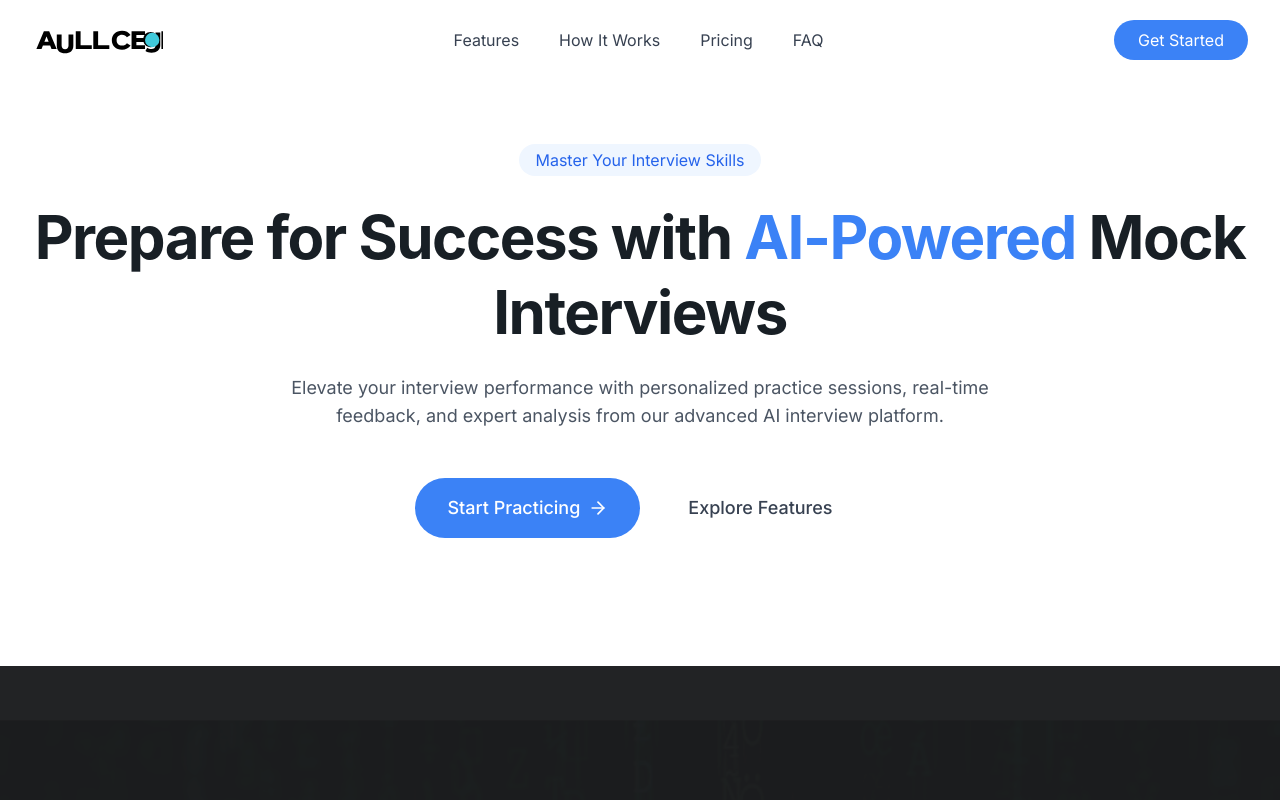
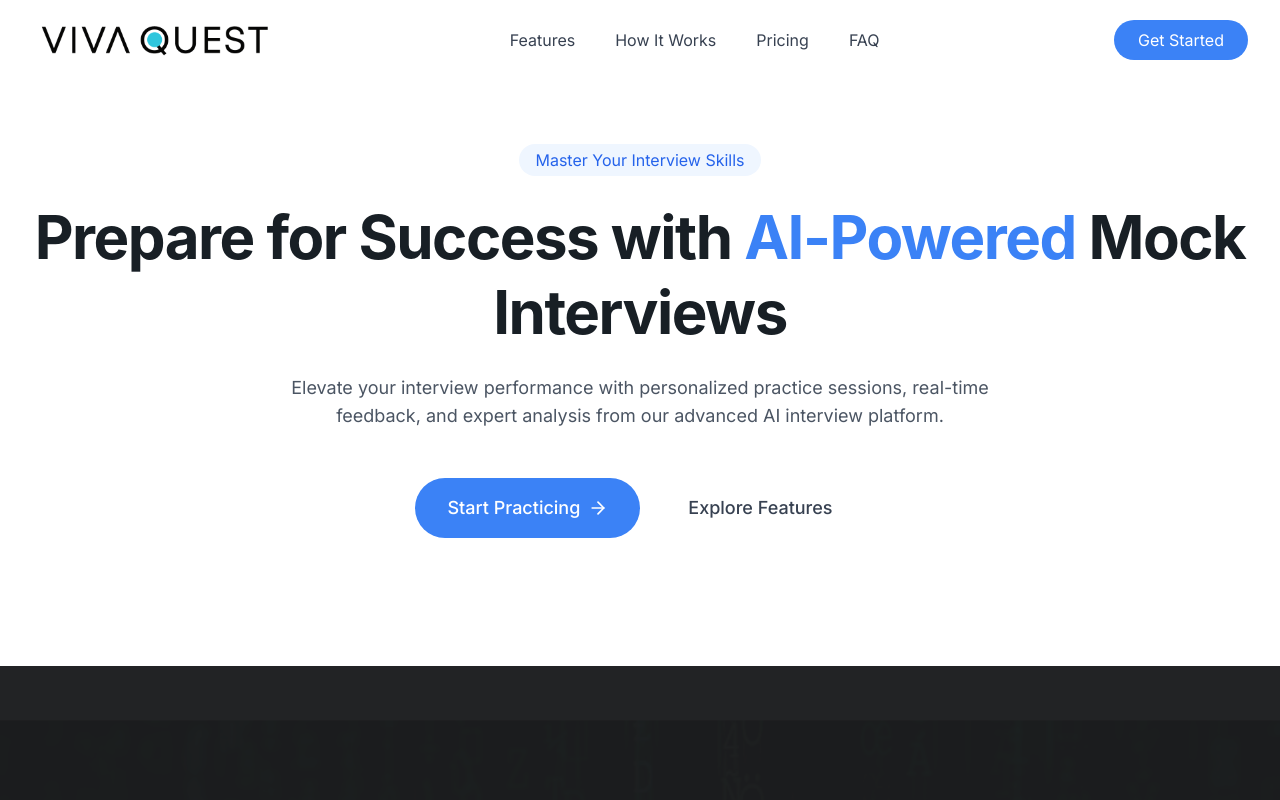
Before and after one commit to star-digilabs/viva-quest-interview-hub, a React (Vite) app: page / in a window 1280 px wide. Shown: the top 800 px of the page. Built offline with nearby package versions, Linux system fonts and the light colour scheme.

Commit message:
Replace navbar logo
Replaces the existing logo in the navbar with the new one.

```diff
--- a/src/components/Navbar.tsx
+++ b/src/components/Navbar.tsx
@@ -39,7 +39,7 @@ const Navbar = () => {
           <div className="flex items-center">
             <a href="#" className="flex items-center">
               <img
-                src="/lovable-uploads/logo-vivaquest.svg"
+                src="/lovable-uploads/6b417b0e-6611-49b2-b01c-0c2ade3e2da5.png"
                 alt="VivaQuest Logo"
                 className="h-10 w-auto"
               />
```
Also changed, not shown: public/lovable-uploads/6b417b0e-6611-49b2-b01c-0c2ade3e2da5.png (added).
